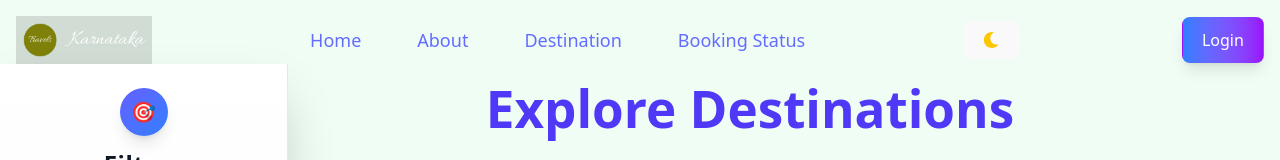
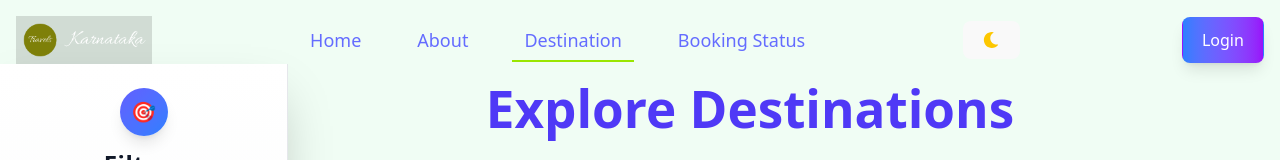
Before and after one commit to likhithih/Travel, a React (Vite) app in the folder frontend/: page /destination in a window 1280 px wide. Shown: the top 160 px of the page. Built offline with nearby package versions, Linux system fonts and the light colour scheme; no server answers.

Commit message:
Refactor navigation links in HeroSection and Navbar components to use NavLink for active styling; update About page button to link to destination.

```diff
--- a/frontend/src/Compoents/HeroSection.jsx
+++ b/frontend/src/Compoents/HeroSection.jsx
@@ -8,6 +8,7 @@ import kundamundi from "../assets/Kundamundi.jpg";
 import mysore from "../assets/Mysore-place.jpg";
 import chariot from "../assets/Stone-Chariot-Hampi-heritage-land.jpg";
 import waterfall from "../assets/Waterfall.jpg";
+import { Link } from "react-router-dom";
 
 const images = [hampi, kundamundi, mysore, chariot, waterfall];
 
@@ -83,8 +84,9 @@ function HeroSection() {
           animate={{ opacity: 1, y: 0 }}
           transition={{ delay: 1.2, duration: 1 }}
         >
+
           <motion.a
-            href="#"
+            href="/destination"
             whileHover={{ scale: 1.1, boxShadow: "0px 0px 20px rgba(0,0,255,0.5)" }}
             className="px-8 py-3 rounded-full bg-linear-to-r from-blue-600 to-cyan-500 text-white font-semibold flex items-center gap-2 shadow-md hover:shadow-cyan-400/50 transition-all"
           >
@@ -92,7 +94,7 @@ function HeroSection() {
           </motion.a>
 
           <motion.a
-            href="#"
+            href="/destination"
             whileHover={{ scale: 1.1, boxShadow: "0px 0px 20px rgba(255,255,255,0.3)" }}
             className="px-8 py-3 rounded-full border border-gray-300/40 backdrop-blur-md bg-white/10 text-white font-semibold hover:bg-white/20 transition-all"
           >
--- a/frontend/src/Compoents/Navbar.jsx
+++ b/frontend/src/Compoents/Navbar.jsx
@@ -3,7 +3,7 @@ import {
   FaBars, FaTimes, FaSun, FaMoon,
   FaUser, FaChevronDown, FaSignOutAlt
 } from 'react-icons/fa';
-import { Link, useNavigate } from 'react-router-dom';
+import { NavLink, useNavigate } from 'react-router-dom';
 import { motion, AnimatePresence } from 'framer-motion';
 import { useTheme } from './ThemeContext';
 import axios from 'axios';
@@ -73,14 +73,19 @@ function Navbar() {
                 { name: 'Booking Status', path: 'booking-status' }
               ].map((item) => (
                 <li key={item.path}>
-                  <Link
+                  <NavLink
                     to={`/${item.path}`}
-                    className={`text-lg font-medium ${darkMode ? 'text-gray-200' : 'text-gray-800'}
-                      hover:text-lime-400 transition-colors duration-300 relative group px-3 py-2 rounded-md hover:bg-lime-400/10`}
+                    className={({ isActive }) =>
+                      `text-lg font-medium transition-colors duration-300 relative group px-3 py-2  hover:bg-lime-400/10 ${
+                        isActive
+                          ? 'text-lime-400 border-b-2 border-lime-400'
+                          : darkMode ? 'text-gray-200 hover:text-lime-400' : 'text-gray-800 hover:text-lime-400'
+                      }`
+                    }
                   >
                     <span>{item.name}</span>
                     <span className="absolute bottom-0 left-0 w-0 h-0.5 bg-lime-400 transition-all duration-300 group-hover:w-full"></span>
-                  </Link>
+                  </NavLink>
                 </li>
               ))}
             </ul>
--- a/frontend/src/pages/About.jsx
+++ b/frontend/src/pages/About.jsx
@@ -8,6 +8,7 @@ import hampi from '../assets/Hampi-temple.jpg';
 import mysore from '../assets/Mysore-place.jpg';
 import kundamundi from '../assets/Kundamundi.jpg';
 import waterfall from '../assets/Waterfall.jpg';
+import { Link } from 'react-router-dom';
 
 const Counter = ({ end, label }) => {
   const [count, setCount] = useState(0);
@@ -317,7 +318,7 @@ const About = () => {
               whileHover={{ scale: 1.05 }}
               whileTap={{ scale: 0.95 }}
             >
-              Start Your Adventure
+              <Link to="/destination">Start Your Adventure</Link>
             </motion.button>
           </div>
         </motion.section>
```
